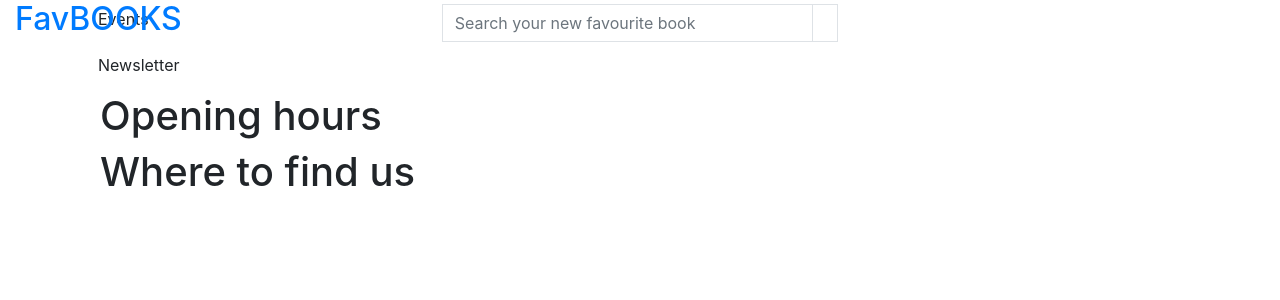
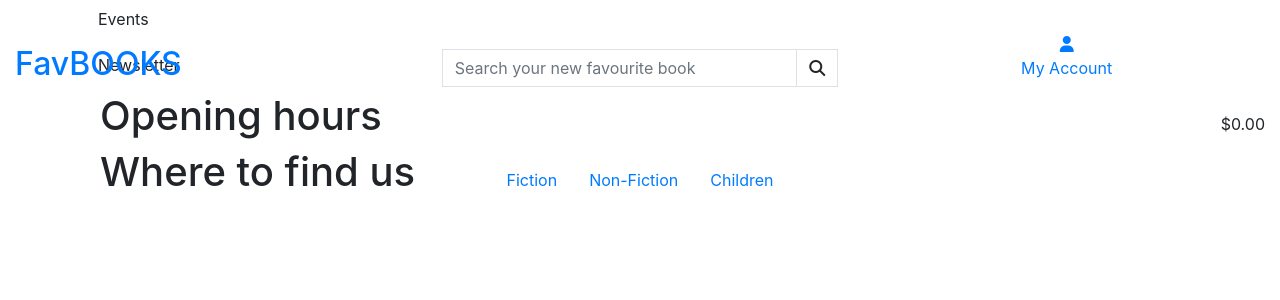
Before and after one commit to AnaG0307/favbooks-v3, a Django app: page / in a window 1280 px wide. Shown: the top 300 px of the page. Run offline with Django 3.2, Linux system fonts and the light colour scheme; some libraries are stand-ins or nearby versions.

Commit message:
Finished main page header

```diff
--- a/templates/base.html
+++ b/templates/base.html
@@ -21,6 +21,7 @@
 
 
     {% block corejs %}
+    <script src="https://kit.fontawesome.com/82e8dfd6a3.js" crossorigin="anonymous"></script>
     <script src="https://code.jquery.com/jquery-3.6.0.min.js" integrity="sha256-/xUj+3OJU5yExlq6GSYGSHk7tPXikynS7ogEvDej/m4=" crossorigin="anonymous"></script>
     <script src="https://cdn.jsdelivr.net/npm/popper.js@1.16.0/dist/umd/popper.min.js" integrity="sha384-Q6E9RHvbIyZFJoft+2mJbHaEWldlvI9IOYy5n3zV9zzTtmI3UksdQRVvoxMfooAo" crossorigin="anonymous"></script>
     <script src="https://cdn.jsdelivr.net/npm/bootstrap@4.4.1/dist/js/bootstrap.min.js" integrity="sha384-wfSDF2E50Y2D1uUdj0O3uMBJnjuUD4Ih7YwaYd1iqfktj0Uod8GCExl3Og8ifwB6" crossorigin="anonymous"></script>
@@ -57,11 +58,83 @@
           <div class="col-12 col-lg-4 my-auto py-1 py-lg-0">
             <ul class="list-inline list-unstyled text-center text-lg-right my-0">
               <li class="list-inline-item dropdown"></li>
-              <li class="list-inline-item"></li>
+                <a href="" class="text-black nav-link" id="user-options" data-toggle="dropdown" aria-haspopup="true" aria-expanded="false">
+                  <div class="text-center">
+                    <div><i class="fas fa-user"></i>
+                    <p class="my-0">My Account</p></div>
+                  </div>
+                </a>
+                <div class="dropdown-menu border-0" aria-labelledby="user-options">
+                  {% if request.user.is_authenticated %}
+                    {% if request.user.is_superuser %}
+                      <a href="" class="dropdown-item">Book Management</a>
+                    {% endif %}
+                      <a href="" class="dropdown-item">My Profile</a>
+                      <a href="{% url 'account_logout' %}" class="dropdown-item">Logout</a>
+                  {% else %}
+                    <a href="{% url 'account_login' %}" class="dropdown-item">Login</a>
+                    <a href="{% url 'account_signup' %}" class="dropdown-item">Register</a>
+                  {% endif %}
+                </div>
+              <li class="list-inline-item">
+                <a href="" class="{% if grand_total %}text-info font-weight-bold{% else %}text-black{% endif %}nav-link"></a>
+                <div class="text-center">
+                  <div><i class="fa-solid fa-cart-shopping-fast"></i></div>
+                  <p class="my-0">
+                    {% if grand_total %}
+                      ${{ grand_total|floatformat:2 }}
+                    {% else %}
+                      $0.00
+                    {% endif %}
+                  </p>
+                </div>
+              </li>
             </ul>
           </div>
         </div>
-        <div class="row"></div>
+
+
+        <div class="row justify-content-center">
+          <ul class="list-inline list-unstyled text-center text-lg-right my-0">
+            <li class="list-inline-item dropdown"></li>
+              <a href="" class="text-black nav-link" id="user-options" data-toggle="dropdown" aria-haspopup="true" aria-expanded="false">
+                  <p class="my-0">Fiction</p>
+              </a>
+              <div class="dropdown-menu border-0" aria-labelledby="user-options">
+                <a href="" class="dropdown-item">All Fiction</a>
+                <a href="" class="dropdown-item">General Fiction</a>
+                <a href="" class="dropdown-item">Classic Fiction</a>
+                <a href="" class="dropdown-item">Crime & Thrillers</a>
+                <a href="" class="dropdown-item">Science Fiction</a>
+              </div>
+            <li class="list-inline-item"></li>
+          </ul>
+          <ul class="list-inline list-unstyled text-center text-lg-right my-0">
+            <li class="list-inline-item dropdown"></li>
+              <a href="" class="text-black nav-link" id="user-options" data-toggle="dropdown" aria-haspopup="true" aria-expanded="false">
+                  <p class="my-0">Non-Fiction</p>
+              </a>
+              <div class="dropdown-menu border-0" aria-labelledby="user-options">
+                <a href="" class="dropdown-item">All Non-Fiction</a>
+                <a href="" class="dropdown-item">Architecture</a>
+                <a href="" class="dropdown-item">Biography</a>
+                <a href="" class="dropdown-item">Food & Drink</a>
+              </div>
+            <li class="list-inline-item"></li>
+          </ul>
+          <ul class="list-inline list-unstyled text-center text-lg-right my-0">
+            <li class="list-inline-item dropdown"></li>
+              <a href="" class="text-black nav-link" id="user-options" data-toggle="dropdown" aria-haspopup="true" aria-expanded="false">
+                  <p class="my-0">Children</p>
+              </a>
+              <div class="dropdown-menu border-0" aria-labelledby="user-options">
+                <a href="" class="dropdown-item">All Children</a>
+                <a href="" class="dropdown-item">Baby & Toddler</a>
+                <a href="" class="dropdown-item">Teen & Young Age</a>
+              </div>
+            <li class="list-inline-item"></li>
+          </ul>
+        </div>
       </header>
 
     {% if messages %}
```
